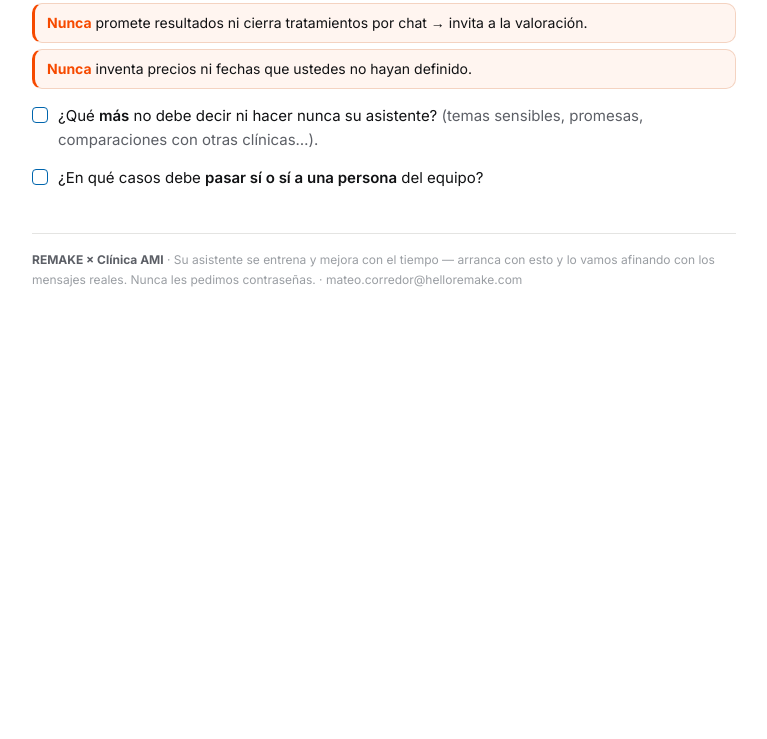
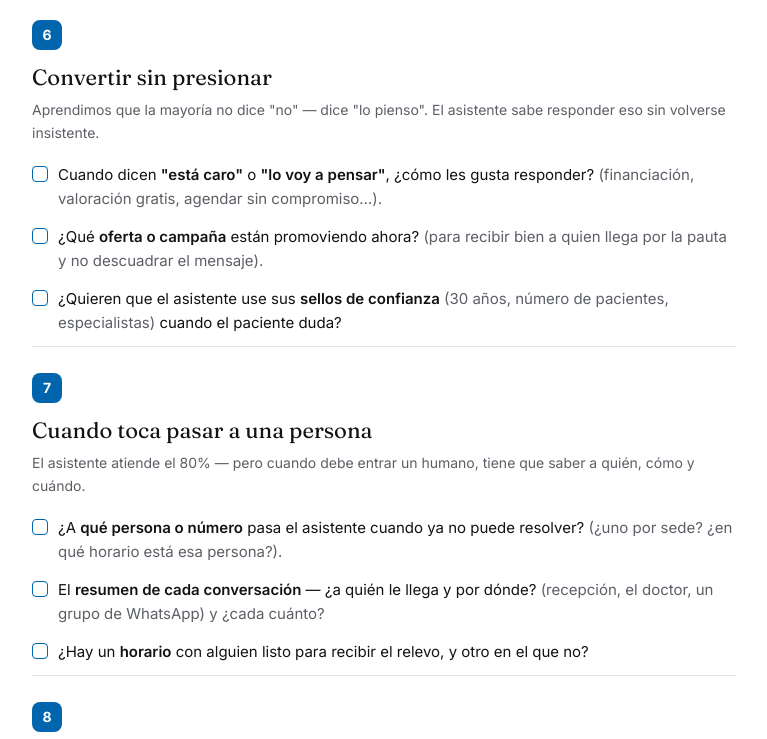
Before and after one commit to MomentosCoffee/remake-propuestas, a website: page public/ami-bot/index.html in a window 1280 px wide. Shown: the part 2173-2912 px from the top of the page, without its empty margins (256-1023 px from the left). Before the commit the page ends 2502 px from the top, so only its background shows below. Drawn offline with Linux system fonts and the light colour scheme.

Commit message:
ami-bot: agregar pagos/EPS, confirmacion+cambios, objeciones+campana, relevo+resumenes (lecciones de Andrea)

```diff
--- a/public/ami-bot/index.html
+++ b/public/ami-bot/index.html
@@ -62,6 +62,8 @@
     <div class="q"><span class="b"></span><div>¿Qué servicios tienen <b>rango de precio</b> que podamos mencionar, y cuáles son <b>"solo con valoración"?</b></div></div>
     <div class="q"><span class="b"></span><div>Detalles de la <b>financiación hasta 24 cuotas</b> — ¿a qué tratamientos aplica, requisitos básicos?</div></div>
     <div class="q"><span class="b"></span><div>¿La <b>valoración es gratis</b> siempre, o hay condiciones?</div></div>
+    <div class="q"><span class="b"></span><div>¿Qué <b>formas de pago</b> aceptan? <span>(efectivo, tarjeta, transferencia, datáfono, link de pago…).</span></div></div>
+    <div class="q"><span class="b"></span><div>¿Qué <b>EPS, seguros o convenios</b> manejan — y cuáles <b>NO?</b> <span>(para no crear falsas expectativas).</span></div></div>
   </section>
 
   <section class="blk">
@@ -73,6 +75,8 @@
     <div class="q"><span class="b"></span><div>¿Qué cuenta como <b>urgencia</b>, y qué debe hacer el asistente cuando llega una? <span>(ej. pasarla de inmediato a una persona / a un número).</span></div></div>
     <div class="q"><span class="b"></span><div>¿Piden algún <b>dato al agendar</b>? <span>(nombre, documento, EPS/particular, motivo).</span></div></div>
     <div class="q"><span class="b"></span><div>¿Qué pasa <b>fuera de horario</b>? ¿El asistente agenda igual y ustedes confirman después?</div></div>
+    <div class="q"><span class="b"></span><div>¿<b>Confirman o recuerdan</b> las citas? ¿Con cuánta <b>anticipación</b> y por dónde <span>(WhatsApp, llamada)</span>? ¿Quieren que el asistente lo haga solo?</div></div>
+    <div class="q"><span class="b"></span><div>Si el paciente quiere <b>cambiar o cancelar</b>, ¿qué hace el asistente y <b>quién coordina</b> la agenda de su lado?</div></div>
   </section>
 
   <section class="blk">
@@ -94,6 +98,24 @@
 
   <section class="blk">
     <span class="n">6</span>
+    <h2>Convertir sin presionar</h2>
+    <div class="sub">Aprendimos que la mayoría no dice "no" — dice "lo pienso". El asistente sabe responder eso sin volverse insistente.</div>
+    <div class="q"><span class="b"></span><div>Cuando dicen <b>"está caro"</b> o <b>"lo voy a pensar"</b>, ¿cómo les gusta responder? <span>(financiación, valoración gratis, agendar sin compromiso…).</span></div></div>
+    <div class="q"><span class="b"></span><div>¿Qué <b>oferta o campaña</b> están promoviendo ahora? <span>(para recibir bien a quien llega por la pauta y no descuadrar el mensaje).</span></div></div>
+    <div class="q"><span class="b"></span><div>¿Quieren que el asistente use sus <b>sellos de confianza</b> <span>(30 años, número de pacientes, especialistas)</span> cuando el paciente duda?</div></div>
+  </section>
+
+  <section class="blk">
+    <span class="n">7</span>
+    <h2>Cuando toca pasar a una persona</h2>
+    <div class="sub">El asistente atiende el 80% — pero cuando debe entrar un humano, tiene que saber a quién, cómo y cuándo.</div>
+    <div class="q"><span class="b"></span><div>¿A <b>qué persona o número</b> pasa el asistente cuando ya no puede resolver? <span>(¿uno por sede? ¿en qué horario está esa persona?).</span></div></div>
+    <div class="q"><span class="b"></span><div>El <b>resumen de cada conversación</b> — ¿a quién le llega y por dónde? <span>(recepción, el doctor, un grupo de WhatsApp) y ¿cada cuánto?</span></div></div>
+    <div class="q"><span class="b"></span><div>¿Hay un <b>horario</b> con alguien listo para recibir el relevo, y otro en el que no?</div></div>
+  </section>
+
+  <section class="blk">
+    <span class="n">8</span>
     <h2>Los límites (esto es clave)</h2>
     <div class="sub">Por seguridad y por ley, hay cosas que el asistente NUNCA hará. Confírmennos estas y agreguen las suyas.</div>
     <div class="guard"><b>Nunca</b> da diagnóstico ni consejo clínico → deriva al profesional.</div>
```
